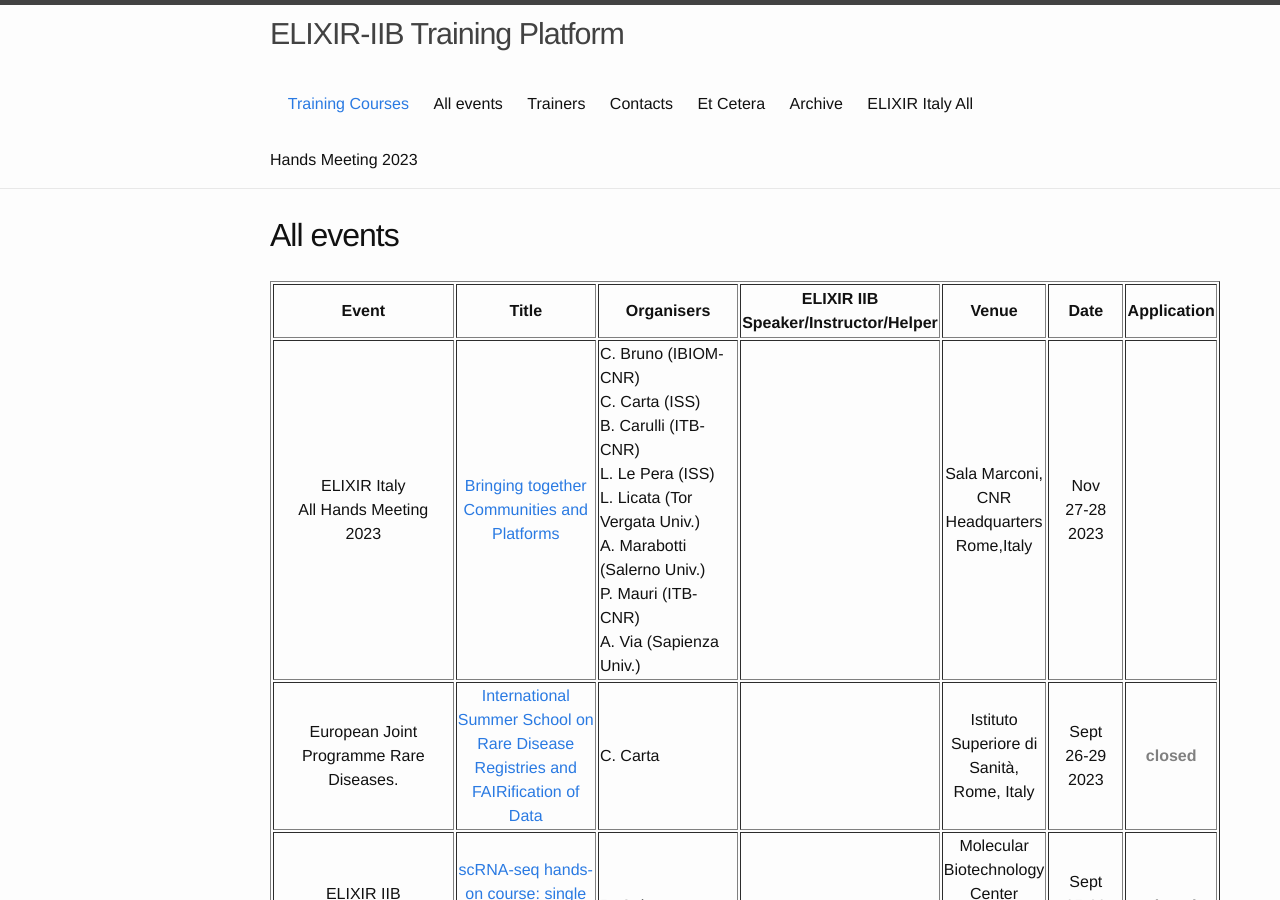
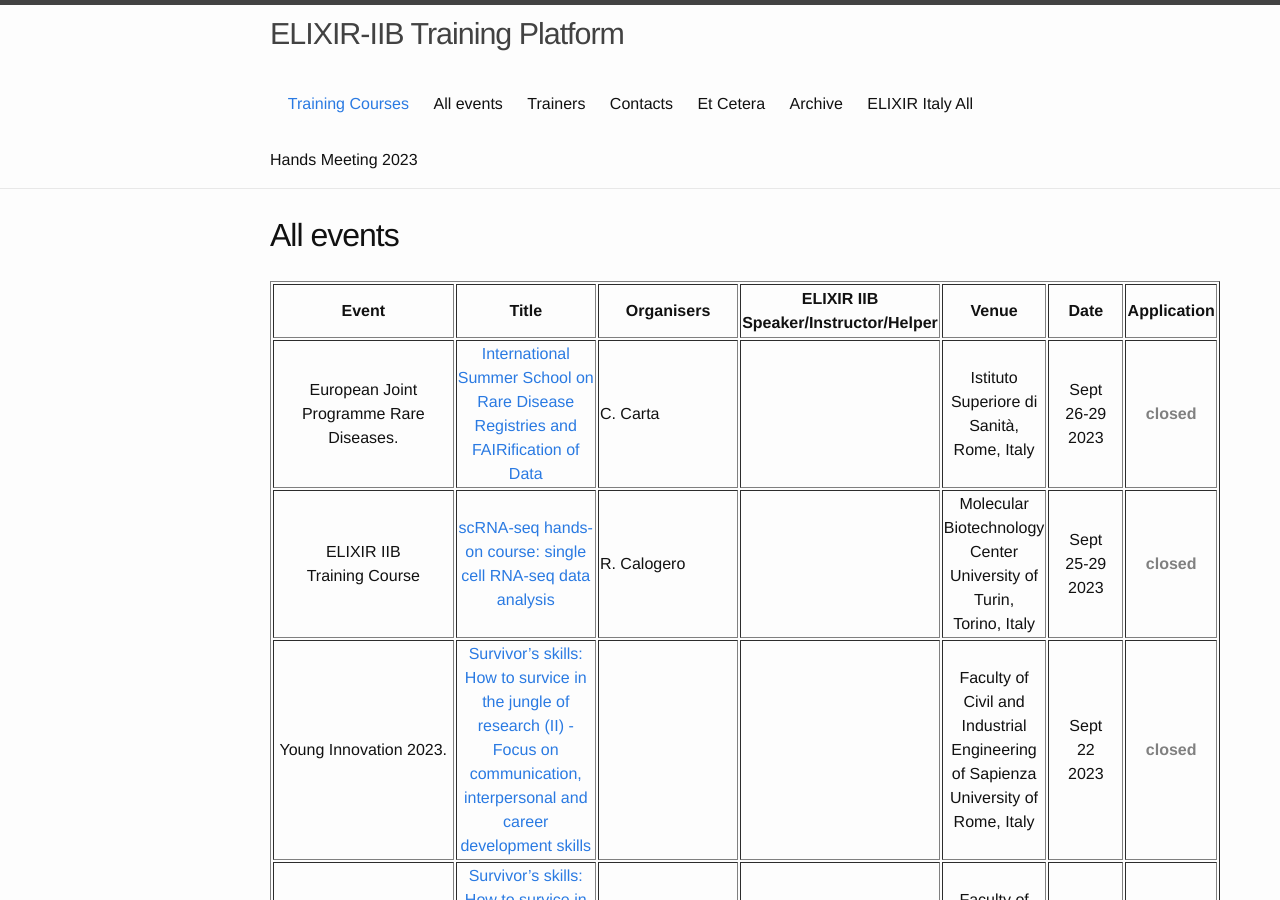
Before and after one commit to ELIXIR-IIB-training/website, a Jekyll site: the page built from _pages/01-all_events.md, in a window 1280 px wide and 900 px high. Built offline with Jekyll 4.4.1, drawn with Linux system fonts in a browser that asks for light colours.

Commit message:
Update 01-all_events.md

```diff
--- a/_pages/01-all_events.md
+++ b/_pages/01-all_events.md
@@ -16,15 +16,7 @@ permalink: /all_events/
    <td height="50" width="90" align="center"><b>Application</b></td>
 </tr>
 
-<tr>
-   <td height="50" align="center">ELIXIR Italy <br> All Hands Meeting <br>2023<br></td>
-   <td height="50" width="220" align="center"><a href= "https://elixir-iib-training.github.io/website/2023/11/27/all_hands_2023.html">Bringing together Communities and Platforms</a></td>
-   <td height="50" width="150">C. Bruno (IBIOM-CNR) <br>C. Carta (ISS) <br>B. Carulli (ITB-CNR)<br>L. Le Pera (ISS)<br>L. Licata (Tor Vergata Univ.)<br>A. Marabotti (Salerno Univ.)<br>P. Mauri (ITB-CNR)<br>A. Via (Sapienza Univ.)<br></td>
-   <td height="50" width="150"></td>
-   <td height="50" align="center">Sala Marconi, CNR Headquarters <br>Rome,Italy</td>
-   <td height="50" width="75" align="center">Nov<br>27-28<br>2023</td>
-   <td height="50" align="center"><font color="grey"><b></b></font></td>
-</tr>
+
 
 <tr>
    <td height="50" align="center">European Joint Programme Rare Diseases.<br></td>
```
